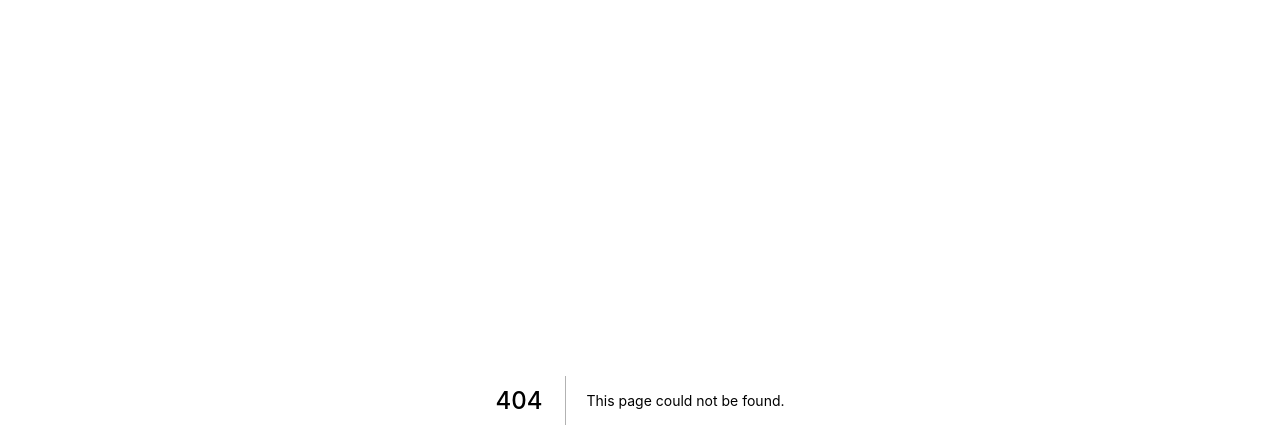
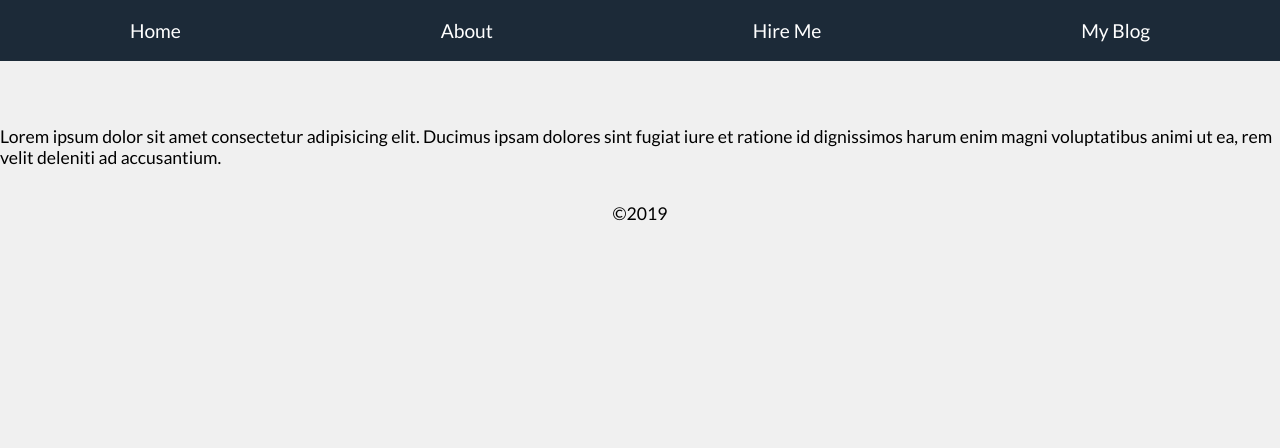
Before and after one commit to DVitsme/Portfolio-v1, a Next.js app: page /post in a window 1280 px wide. Before the commit this address had no page. Shown: the top 448 px of the page. Built offline with nearby package versions, Linux system fonts and the light colour scheme; a small style sheet from the web is missing.

Commit message:
Using as a component to gen page for each post

```diff
--- /dev/null
+++ b/pages/post.js
@@ -0,0 +1,14 @@
+import Layout from '../components/Layout';
+import { withRouter } from 'next/router';
+
+const Post = ({ router }) => (
+  <Layout title={router.query.title}>
+    <p>
+      Lorem ipsum dolor sit amet consectetur adipisicing elit. Ducimus ipsam
+      dolores sint fugiat iure et ratione id dignissimos harum enim magni
+      voluptatibus animi ut ea, rem velit deleniti ad accusantium.
+    </p>
+  </Layout>
+);
+
+export default withRouter(Post);
```
